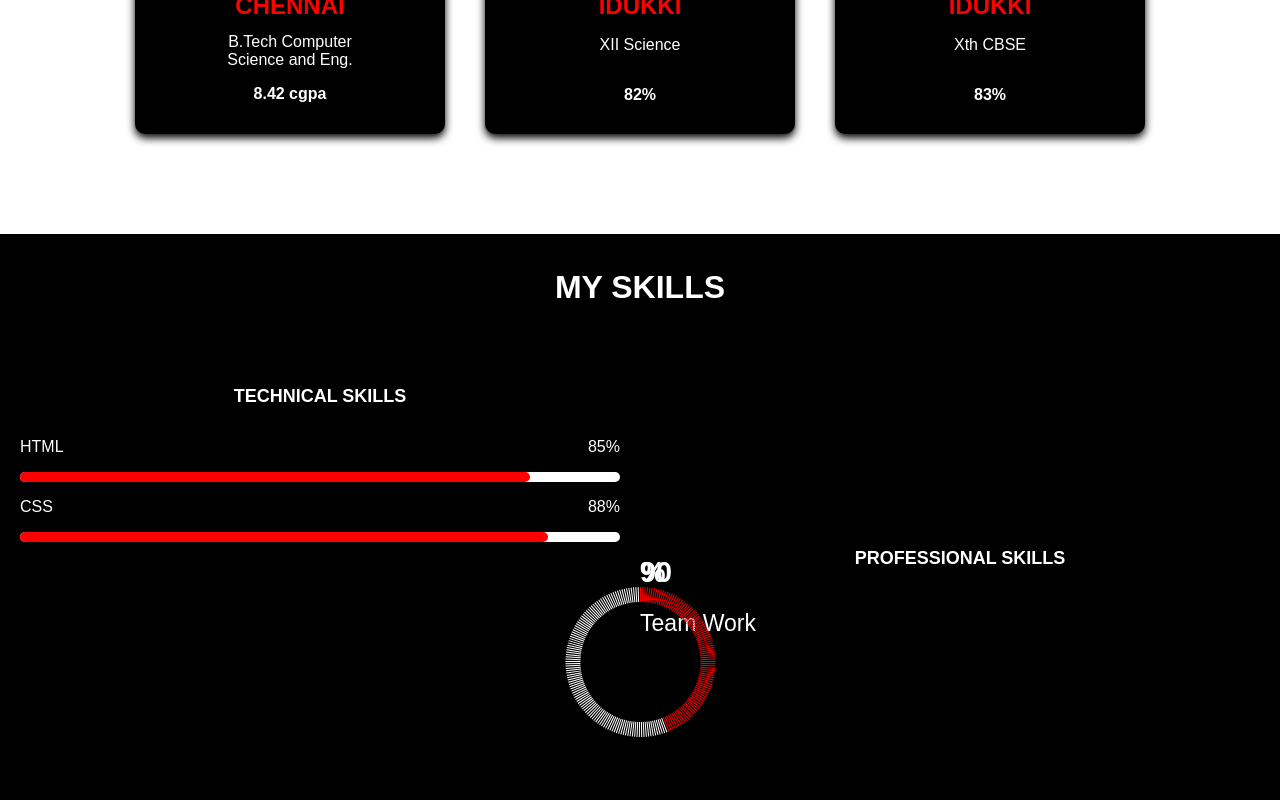
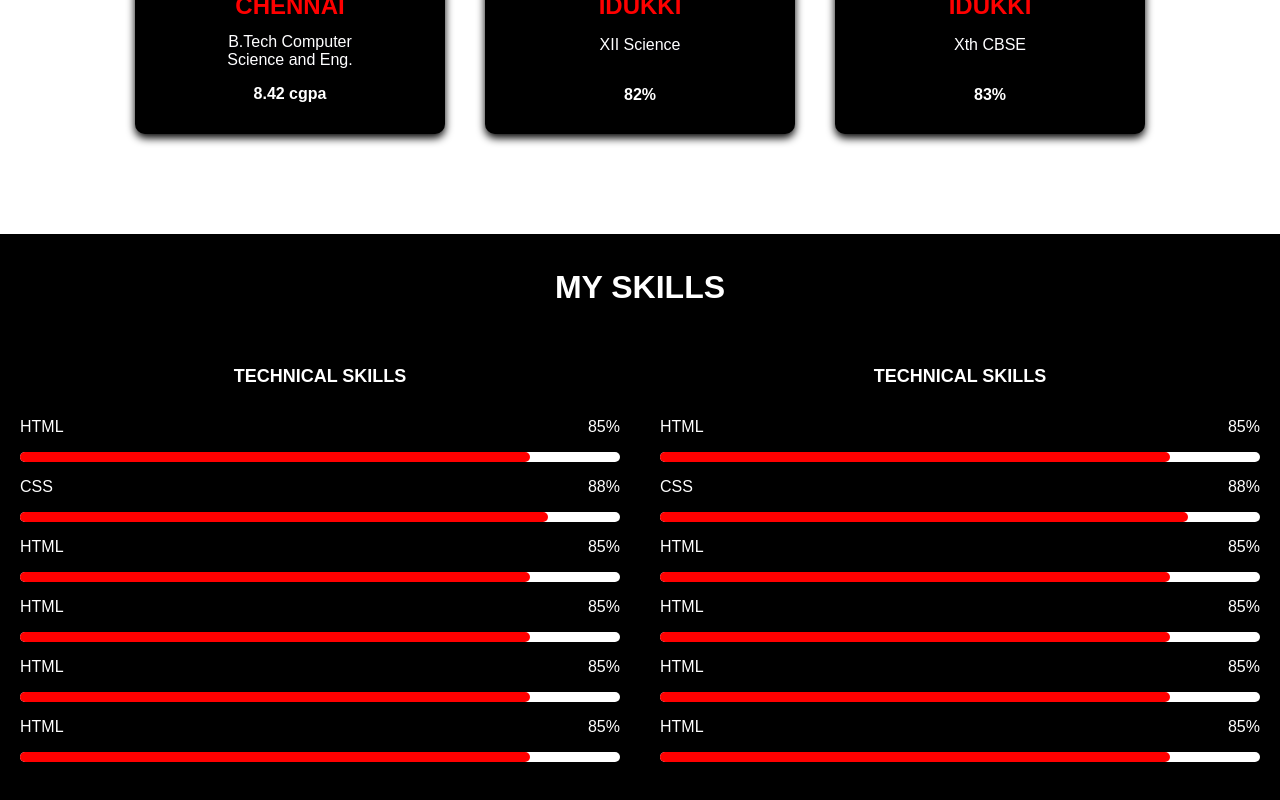
Before and after one commit to abhijithdasan/abhijithdasan.github.io, a React (Create React App) app: page /Home in a window 1280 px wide. Shown: the part 1006-1806 px from the top of the page. Built offline with nearby package versions, Linux system fonts and the light colour scheme.

Commit message:
skills.js completed as a template

```diff
--- a/src/Components/Skills.css
+++ b/src/Components/Skills.css
@@ -23,8 +23,9 @@
   }
 
   .skill-box-head {
+    position: relative;
     text-align: center;
-    padding-top: 40px;
+    padding-top: 20px;
     margin-bottom: 15px;
     font-size: large;
     font-weight: bold;
@@ -120,87 +121,3 @@
     width: 50%;
     /* background: pink; */
   }
-
-  .skill-circle {
-    position: relative;
-    justify-content: center;
-    align-items: center;
-    display: flex;
-  }
-
-  .rating {
-    position: relative;
-    width: 100%;
-    height: 100%;
-  }
-  .counter{
-    position: absolute;
-  }
-
-  .block {
-    position: absolute;
-    /* justify-items: left; */
-    width: 1px;
-    height: 15px;
-
-    background: #fff;
-    transform-origin: 50% 75px;
-    transform: rotate(0deg);
-    opacity: 0;
-    animation: animate 0.1s linear forwards;
-  }
-
-  .circle-name{
-    position: absolute;
-    /* top: 50%;
-    left: 50%; */
-    /* transform: translate(-50%, -50%); */
-    color: #fff;
-    font-size: 1.2em;
-    font-weight: 500;
-    text-align: center;
-    line-height: 1.5em;
-
-  }
-
-  .rating  {
-
-    width: 100%;
-    height: 100px;
-
-    opacity: 0;
-    animation: animate 0.1s linear forwards;
-    position: relative;
-    top: 50%;
-    left: 50%;
-    transform: translate(-50%, -50%);
-    color: #fff;
-    font-size: 1.2em;
-    font-weight: 500;
-     /* left: 5%; */
-    /* background: #fff; */
-    /* transform-origin: 50% 75px; */
-    /* transform: rotate(0deg); */
-    /* text-align: center; */
-     /* left: 5%; */
-    /* background: #fff; */
-    /* transform-origin: 50% 75px; */
-    /* transform: rotate(0deg); */
-    line-height: 1.5em;
-  }
-
-  @keyframes animate {
-    to {
-      opacity: 1;
-    }
-  }
-  .rating .block:nth-child(-n+91){
-    background:red;
-    /* box-shadow: 0 0 5px #3559E0; */
-  }
-
-
-  .rating .circle-name .counter {
-    font-size: 2.5em;
-    font-weight: 700;
-  }
--- a/src/Components/Skills.js
+++ b/src/Components/Skills.js
@@ -1,42 +1,8 @@
-import React, { useEffect } from 'react';
+// import React, { useEffect } from 'react';
 import '../App.css';
 import './Skills.css';
 
 function Skills() {
-  useEffect(() => {
-    const rating = document.getElementsByClassName('rating')[0];
-
-    // Increase the number of blocks to reduce the gap
-    for (var i = 0; i < 100; i++) {
-      rating.insertAdjacentHTML('beforeend', "<div class='block'></div>");
-    }
-
-    const blocks = document.querySelectorAll('.block');
-    const totalBlocks = blocks.length;
-
-    for (var j = 0; j < totalBlocks; j++) {
-      const rotationAngle = (360 / totalBlocks) * j;
-      blocks[j].style.transform = "rotate(" + rotationAngle.toFixed(2) + "deg)";
-      blocks[j].style.animationDelay = `${j / 40}s`;
-    }
-
-    const counter = document.querySelector('.counter');
-    counter.innerText = 0;
-
-    const target = +counter.getAttribute('data-target');
-
-    const NumberCounter = () => {
-      const value = +counter.innerText;
-      if (value < target) {
-        counter.innerText = Math.ceil(value + 1);
-        setTimeout(() => {
-          NumberCounter();
-        }, 25);
-      }
-    };
-
-    NumberCounter();
-  }, []);
 
   return (
     <div className='skills'>
@@ -68,34 +34,149 @@ function Skills() {
             </div>
           </div>
 
-          {/* Repeat similar blocks for other technical skills */}
-
-        </div>
-
-        <div className='skill-rbox'>
-          <div className='skill-box-head'>PROFESSIONAL SKILLS</div>
-
-          <div className='skill-circle'>
-            <div className='rating'>
-              <h2 className='counter-num'><span className='counter' data-target='90'>90%</span><span className='percentage'>%</span></h2>
-              <h2 className="circle-name">Team Work</h2>
-              <div className='block-box'>
-                <div className="block"></div>
+          <div className='skill-bar'>
+            <div className='skill-name'>
+              <p>HTML</p>
+              <p>85%</p>
+            </div>
+            <div className='bar'>
+              <div className='obar'>
+                <div className='bar-1'></div>
               </div>
             </div>
           </div>
 
-          {/* Repeat similar blocks for other professional skills */}
-          {/* <div className='skill-circle'>
-            <div className='rating'>
-              <h2 className="circle-name"><span className='counter' data-target='60'>60</span><sup>%</sup></h2>
-              <h2 className="circle-name">Leadership</h2>
-              <div className="block"></div>
+          <div className='skill-bar'>
+            <div className='skill-name'>
+              <p>HTML</p>
+              <p>85%</p>
+            </div>
+            <div className='bar'>
+              <div className='obar'>
+                <div className='bar-1'></div>
+              </div>
+            </div>
+          </div>
+
+          <div className='skill-bar'>
+            <div className='skill-name'>
+              <p>HTML</p>
+              <p>85%</p>
+            </div>
+            <div className='bar'>
+              <div className='obar'>
+                <div className='bar-1'></div>
+              </div>
+            </div>
+          </div>
+
+          <div className='skill-bar'>
+            <div className='skill-name'>
+              <p>HTML</p>
+              <p>85%</p>
+            </div>
+            <div className='bar'>
+              <div className='obar'>
+                <div className='bar-1'></div>
+              </div>
+            </div>
+          </div>
+
+        </div>
+
+        {/* <div className='skill-rbox'>
+          <div className='skill-box-head'>PROFESSIONAL SKILLS</div>
+        </div> */}
+        <div className='skill-lbox'>
+          <div className='skill-box-head'>TECHNICAL SKILLS</div>
+
+          <div className='skill-bar'>
+            <div className='skill-name'>
+              <p>HTML</p>
+              <p>85%</p>
+            </div>
+            <div className='bar'>
+              <div className='obar'>
+                <div className='bar-1'></div>
+              </div>
+            </div>
+          </div>
+          <div className='skill-bar'>
+            <div className='skill-name'>
+              <p>CSS</p>
+              <p>88%</p>
+            </div>
+            <div className='bar'>
+              <div className='obar'>
+                <div className='bar-2'></div>
+              </div>
+            </div>
+          </div>
+
+          <div className='skill-bar'>
+            <div className='skill-name'>
+              <p>HTML</p>
+              <p>85%</p>
+            </div>
+            <div className='bar'>
+              <div className='obar'>
+                <div className='bar-1'></div>
+              </div>
+            </div>
+          </div>
+
+          <div className='skill-bar'>
+            <div className='skill-name'>
+              <p>HTML</p>
+              <p>85%</p>
+            </div>
+            <div className='bar'>
+              <div className='obar'>
+                <div className='bar-1'></div>
+              </div>
+            </div>
+          </div>
+
+          <div className='skill-bar'>
+            <div className='skill-name'>
+              <p>HTML</p>
+              <p>85%</p>
+            </div>
+            <div className='bar'>
+              <div className='obar'>
+                <div className='bar-1'></div>
+              </div>
+            </div>
+          </div>
+
+          <div className='skill-bar'>
+            <div className='skill-name'>
+              <p>HTML</p>
+              <p>85%</p>
+            </div>
+            <div className='bar'>
+              <div className='obar'>
+                <div className='bar-1'></div>
+              </div>
+            </div>
+          </div>
+
+        </div>
+
+
+        {/* <div className='skill-bar'>
+            <div className='skill-name'>
+              <p>HTML</p>
+              <p>85%</p>
+            </div>
+            <div className='bar'>
+              <div className='obar'>
+                <div className='bar-1'></div>
+              </div>
             </div>
           </div> */}
 
 
-        </div>
       </div>
     </div>
   );
```
